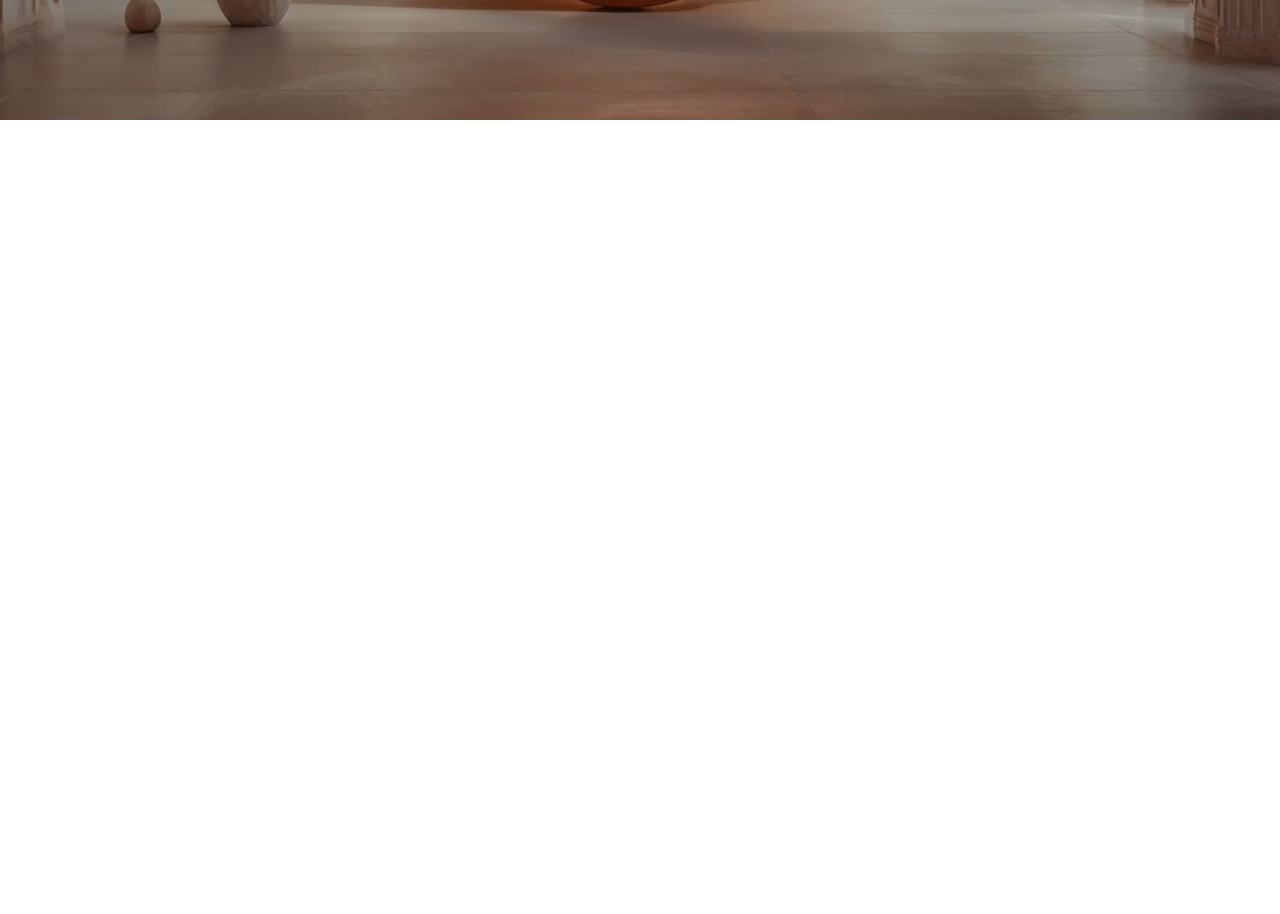
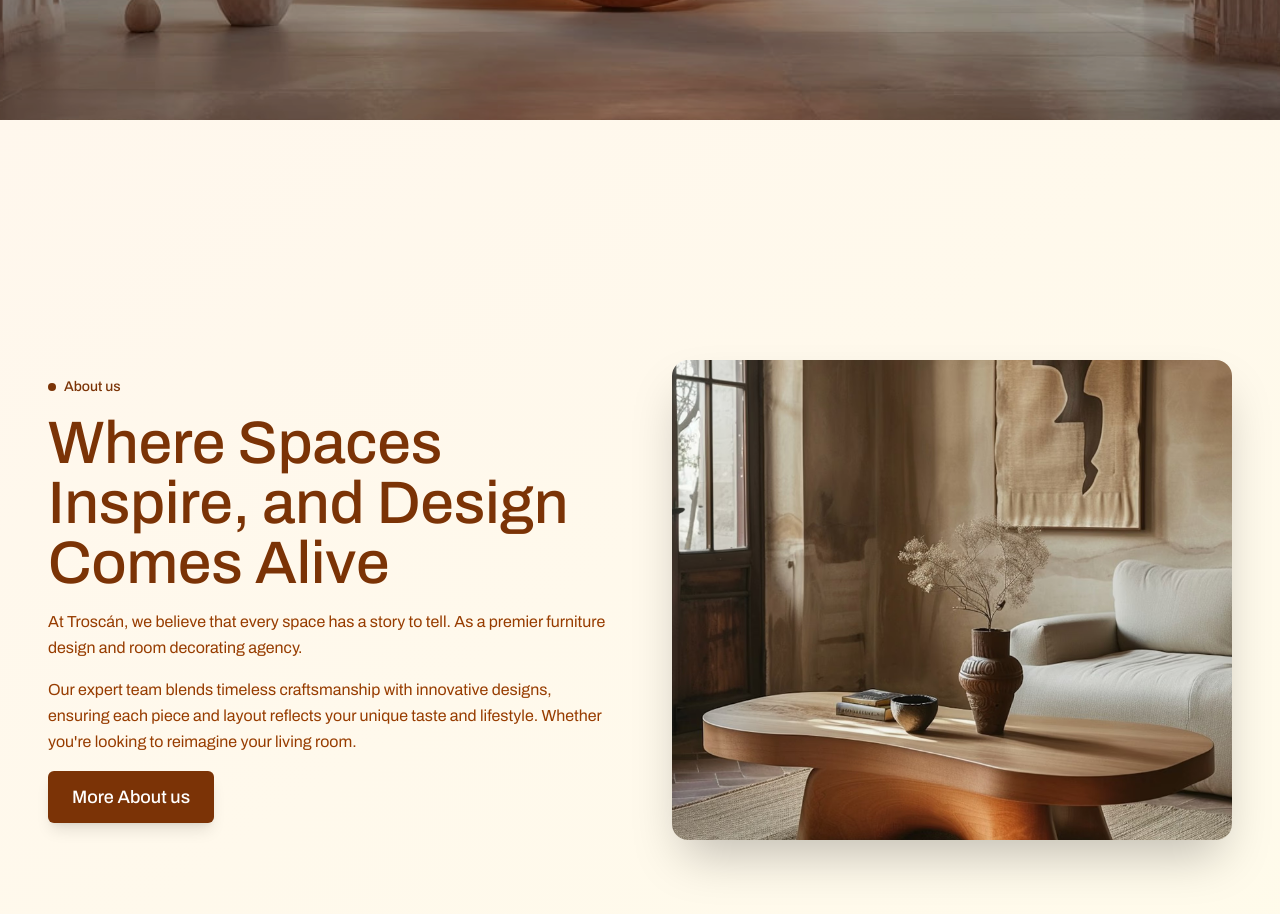
Before and after one commit to MozahidHridoy24/Troscan-Enaema-Technologies, a Next.js app: page / in a window 1280 px wide. Shown: the part 680-1594 px from the top of the page. Before the commit the page ends 800 px from the top, so only its background shows below. Built offline with nearby package versions, Linux system fonts and the light colour scheme.

Commit message:
added about us section

```diff
--- /dev/null
+++ b/app/components/AboutUs.jsx
@@ -0,0 +1,109 @@
+"use client";
+
+import React, { useRef } from "react";
+import { motion, useScroll, useTransform } from "framer-motion";
+import Image from "next/image";
+
+export default function AboutUs() {
+  const sectionRef = useRef(null);
+
+  // Track scroll progress within this section
+  const { scrollYProgress } = useScroll({
+    target: sectionRef,
+    offset: ["start end", "end start"],
+  });
+
+  // Transform scroll progress to scale values - reverse effect
+  // Scale from 1.3 (zoomed in) to 1 (normal) as you scroll through
+  const scale = useTransform(scrollYProgress, [0, 1], [1.3, 1]);
+
+  return (
+    <section
+      ref={sectionRef}
+      className="min-h-screen bg-gradient-to-br from-orange-50 to-amber-50"
+    >
+      <div className="container mx-auto px-4 py-20 lg:px-12">
+        <div className="grid lg:grid-cols-2 gap-12 lg:gap-16 items-center min-h-screen py-16">
+          {/* Left Content */}
+          <motion.div
+            className="space-y-4"
+            initial={{ opacity: 0, x: -50 }}
+            animate={{ opacity: 1, x: 0 }}
+            transition={{ duration: 0.8, ease: "easeOut" }}
+          >
+            {/* Breadcrumb */}
+            <motion.div
+              className="flex items-center space-x-2 text-amber-900"
+              initial={{ opacity: 0, y: -20 }}
+              animate={{ opacity: 1, y: 0 }}
+              transition={{ delay: 0.2, duration: 0.6 }}
+            >
+              <span className="w-2 h-2 bg-amber-900 rounded-full"></span>
+              <span className="text-sm font-medium">About us</span>
+            </motion.div>
+
+            {/* Main Heading */}
+            <motion.div
+              initial={{ opacity: 0, y: 30 }}
+              animate={{ opacity: 1, y: 0 }}
+              transition={{ delay: 0.3, duration: 0.8 }}
+            >
+              <h1 className="text-4xl font-medium md:text-5xl lg:text-6xl  text-amber-900">
+                Where Spaces
+                <br />
+                Inspire, and Design
+                <br />
+                Comes Alive
+              </h1>
+            </motion.div>
+
+            {/* Description */}
+            <motion.div
+              className="space-y-4 text-amber-800"
+              initial={{ opacity: 0, y: 30 }}
+              animate={{ opacity: 1, y: 0 }}
+              transition={{ delay: 0.5, duration: 0.8 }}
+            >
+              <p className="text-md leading-relaxed">
+                At Troscán, we believe that every space has a story to tell. As
+                a premier furniture design and room decorating agency.
+              </p>
+              <p className="text-md leading-relaxed">
+                Our expert team blends timeless craftsmanship with innovative
+                designs, ensuring each piece and layout reflects your unique
+                taste and lifestyle. Whether you're looking to reimagine your
+                living room.
+              </p>
+            </motion.div>
+
+            {/* CTA */}
+
+            <button className="bg-amber-900 hover:bg-amber-800 text-white px-6 py-3 rounded-md font-medium text-lg shadow-lg">
+              More About us
+            </button>
+          </motion.div>
+
+          {/* Right Image Section with Internal Scroll Zoom */}
+          <motion.div
+            className="relative w-full h-[400px] lg:h-[480px]"
+            initial={{ opacity: 0, x: 50 }}
+            animate={{ opacity: 1, x: 0 }}
+            transition={{ duration: 0.8, ease: "easeOut", delay: 0.4 }}
+          >
+            <div className="relative w-full h-full rounded-2xl overflow-hidden shadow-2xl">
+              <motion.div className="relative w-full h-full" style={{ scale }}>
+                <Image
+                  src="/assets/about.avif"
+                  alt="Beautiful interior design showcase"
+                  fill
+                  className="object-cover"
+                  priority
+                />
+              </motion.div>
+            </div>
+          </motion.div>
+        </div>
+      </div>
+    </section>
+  );
+}
--- a/app/components/Navbar.jsx
+++ b/app/components/Navbar.jsx
@@ -11,7 +11,7 @@ export default function Navbar() {
       animate={{ y: 20, opacity: 1 }} // 👈 a little below from top
       transition={{ duration: 0.6, ease: "easeOut" }}
       className="hidden md:flex justify-between items-center w-7/12 mx-auto px-2 py-1 mt-2
-                 bg-[#fdf5f1] rounded-xl shadow-sm fixed left-0 right-0 z-50"
+                 bg-[#fdf5f1] rounded-xl shadow-lg fixed left-0 right-0 z-50"
     >
       {/* Logo */}
       <div className="text-2xl font-bold text-[#7a3f2e] tracking-wide pl-4">
@@ -31,7 +31,7 @@ export default function Navbar() {
       </ul>
 
       {/* Contact Us Button */}
-      <button className="bg-[#7a3f2e] text-white font-medium px-5 py-2.5 rounded-lg border-2 border-white shadow hover:bg-[#5a2e22] transition">
+      <button className="bg-[#7a3f2e] text-white font-medium px-5 py-2.5 rounded-lg border-2 border-white shadow hover:bg-amber-800 transition">
         Contact us
       </button>
     </motion.nav>
--- a/app/page.js
+++ b/app/page.js
@@ -1,12 +1,14 @@
 import Image from "next/image";
 import Navbar from "./components/Navbar";
 import HeroBanner from "./components/HeroBanner";
+import AboutUs from "./components/AboutUs";
 
 export default function Home() {
   return (
     <div>
       <Navbar />
       <HeroBanner />
+      <AboutUs />
     </div>
   );
 }
```
